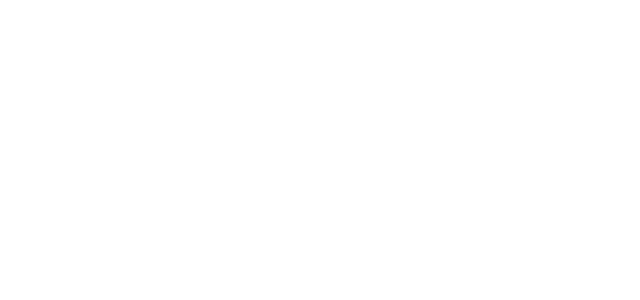
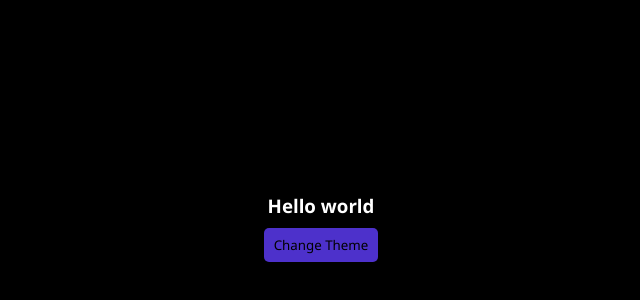
Before and after one commit to soumya007GitHub/React-Components, a React (Vite) app: page / in a window 1280 px wide. Shown: the part 168-468 px from the top of the page, without its empty margins (319-959 px from the left). Built offline with nearby package versions, Linux system fonts and the light colour scheme.

Commit message:
Added custom hook for theme setter

```diff
--- a/src/App.jsx
+++ b/src/App.jsx
@@ -3,10 +3,11 @@
 import Accordion from './components/accordion/Accordion.jsx';
 import Color from './components/color/Color.jsx';
 import StarRating from './components/star-rating/index.jsx';
-import { Carousel } from './components/carousel/index.jsx';
+import {Carousel} from './components/carousel/index.jsx';
 import LoadMore from './components/load-more/index.jsx';
 import TreeView from './components/tree-view/index.jsx';
 import QrCode from './components/qr-code/index.jsx';
+import Theme from './components/theme/index.jsx';
 
 function App() {
 
@@ -19,6 +20,7 @@
       {/* <LoadMore/> */}
       {/* <TreeView/> */}
       {/* <QrCode/> */}
+      <Theme/>
     </>
   )
 }
--- /dev/null
+++ b/src/components/theme/index.jsx
@@ -0,0 +1,18 @@
+import React from 'react';
+import useLocalStorage from './useLocalStorage';
+import './style.css';
+
+const Theme = () => {
+    const [theme, setTheme] = useLocalStorage('theme', 'dark');
+    function handleToggleTheme(){
+        setTheme(prev => prev === 'light' ? 'dark' : 'light');
+    }
+  return (
+    <div className='theme-container'  data-theme={theme}>
+        <h3>Hello world</h3>
+        <button onClick={handleToggleTheme} className='theme-btn'>Change Theme</button>
+    </div>
+  )
+}
+
+export default Theme
--- /dev/null
+++ b/src/components/theme/style.css
@@ -0,0 +1,33 @@
+:root{
+    --primary-color: #000000;
+    --primary-bg: #fcfcfc;
+    --primary-btn-bg: #4d31cb;
+    --primary-btn-color: #fff;
+}
+
+[data-theme='dark']{
+    --primary-color: #ffffff;
+    --primary-bg: #000000;
+    --primary-btn-bg: #4d31cb;
+    --primary-btn-color: #000000;
+}
+
+.theme-container{
+    background-color: var(--primary-bg);
+    color: var(--primary-color);
+    width: 100%;
+    height: 100vh;
+    display: flex;
+    justify-content: center;
+    align-items: center;
+    flex-direction: column;
+    transition: all 0.5s;
+}
+.theme-btn{
+    background-color: var(--primary-btn-bg);
+    color: var(--primary-btn-color);
+    padding: 8px 10px;
+    border: none;
+    border-radius: 5px;
+    margin: 10px;
+}
--- /dev/null
+++ b/src/components/theme/useLocalStorage.jsx
@@ -0,0 +1,20 @@
+import { useState, useEffect } from "react";
+
+export default function useLocalStorage(key, defaultValue) {
+    const [value, setValue] = useState(() => {
+        let currentValue;
+        try {
+            currentValue = JSON.parse(localStorage.getItem(key) || String(defaultValue));
+        } catch (err) {
+            console.log(err);
+            currentValue = defaultValue;
+        }
+        return currentValue;
+    });
+
+    useEffect(()=>{
+        localStorage.setItem(key, JSON.stringify(value));
+    }, [key, value]);
+
+    return [value, setValue];
+}
```
